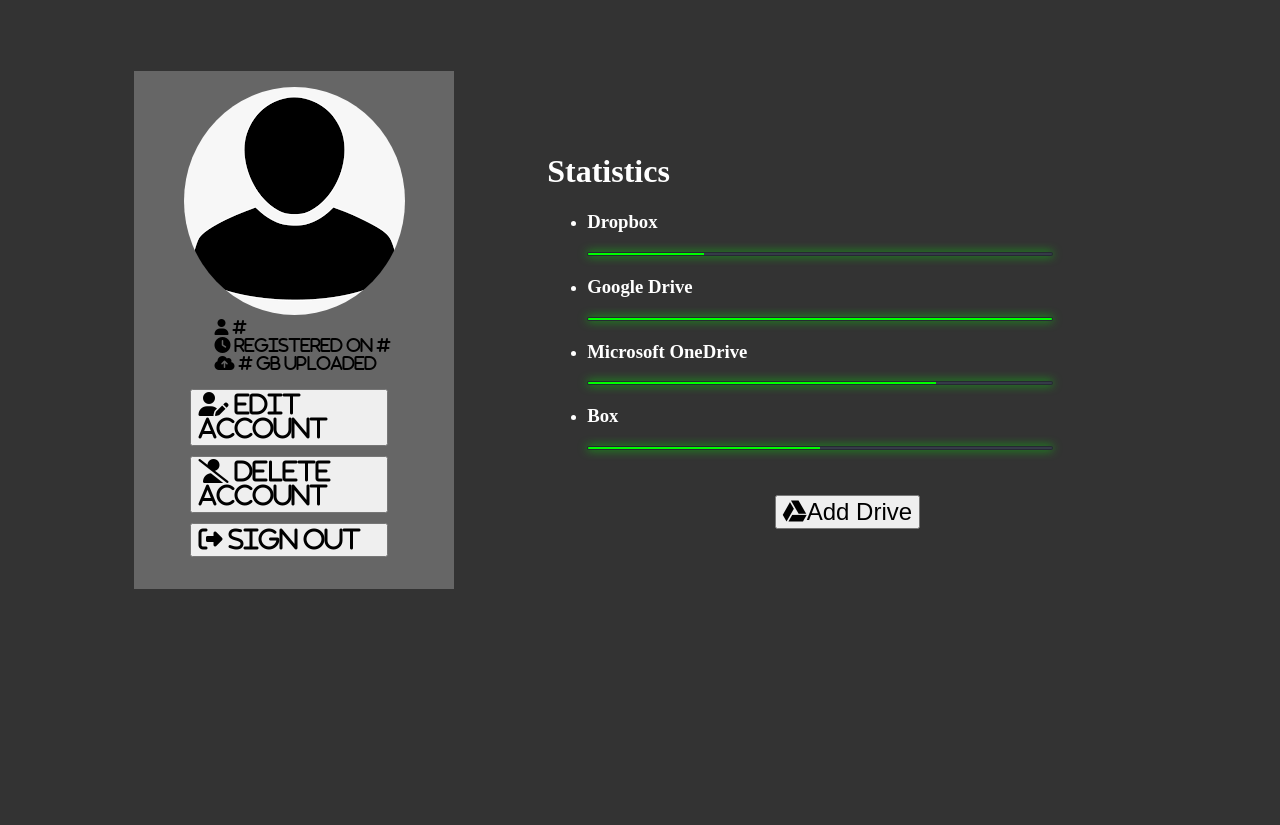
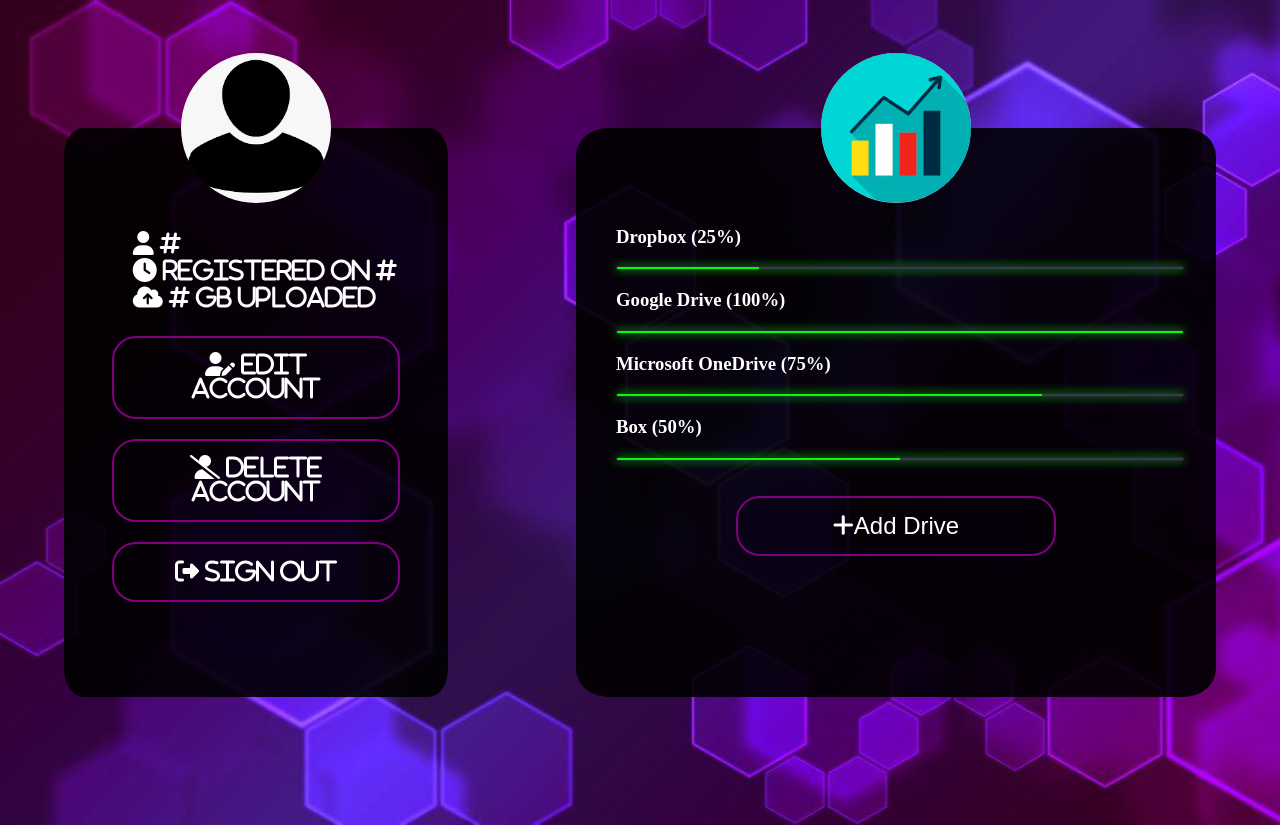
Before and after one commit to reloadedd/UniversalStorageTool, a website: page app/views/account.html in a window 1280 px wide. Before the commit the page ends 800 px from the top, so only its background shows below. Drawn offline with Linux system fonts and the light colour scheme.

Commit message:
user_entry&Account pages updates

```diff
--- a/app/views/account.html
+++ b/app/views/account.html
@@ -9,22 +9,27 @@
 </head>
 <body>
 <div class="account-details-container">
+
     <div class="left-side-details">
-        <div class="avatar-container">
         <img id="avatar-img" src="../../public/img/avatar.png" title="Profile avatar" alt="">
-        </div>
         <div class="list-account-info">
+            <ul>
+                <li>
                     <span class="user-info-span">
                         <i class="fas fa-user">   # </i>
                     </span>
-            <br/>
+                </li>
+                <li>
                     <span class="user-info-span">
                         <i class="fas fa-clock">   Registered on # </i>
                     </span>
-            <br/>
+                </li>
+                <li>
                     <span class="user-info-span">
                         <i class="fas fa-cloud-upload-alt">   # Gb uploaded </i>
                     </span>
+                </li>
+            </ul>
         </div>
         <div class="list-account-options">
             <button class="account-button">
@@ -41,10 +46,10 @@
 
     </div>
     <div class="right-side-details">
-        <h1>Statistics</h1>
+        <img id="statistics-img" src="../../public/img/statistics.png" title="Statistics icon" alt="">
         <ul>
             <li>
-                <h3>Dropbox</h3>
+                <h3>Dropbox<span> (25%)</span></h3>
                 <span class="bar">
                     <span class="dropbox-space">
                     </span>
@@ -52,7 +57,7 @@
             </li>
 
             <li>
-                <h3>Google Drive</h3>
+                <h3>Google Drive<span> (100%)</span></h3>
                 <span class="bar">
                     <span class="google-drive-space">
                     </span>
@@ -60,7 +65,7 @@
             </li>
 
             <li>
-                <h3>Microsoft OneDrive</h3>
+                <h3>Microsoft OneDrive<span> (75%)</span></h3>
                 <span class="bar">
                     <span class="microsoft-onedrive-space">
                     </span>
@@ -68,14 +73,14 @@
             </li>
 
             <li>
-                <h3>Box</h3>
+                <h3>Box<span> (50%)</span></h3>
                 <span class="bar">
                     <span class="box-space">
                     </span>
                 </span>
             </li>
         </ul>
-        <button class="add-drive-button"><i class="fab fa-google-drive"></i>Add Drive</button>
+        <button class="add-drive-button"><i class="fas fa-plus"></i>Add Drive</button>
     </div>
 
 
--- a/public/css/account.css
+++ b/public/css/account.css
@@ -1,65 +1,93 @@
 body{
-    background: #333;
+    margin: 0;
+    padding: 0;
+    background-image: url('../img/background.jpg');
+    background-size: cover;
 }
 .account-details-container {
+    display: flex;
+    flex-wrap: wrap;
 
-    width: 80%;
-    display: flex;
-    padding-left: 10%;
-    padding-right: 10%;
-    padding-top: 5%;
 }
 
 .left-side-details {
-    background: #666;
     min-width: 320px;
     width: 30%;
-    text-align: left;
+    margin: 10% auto;
 
+    background: rgba(0,0,0,0.9);
+    text-align: center;
+    border-radius: 5%;
 }
 
-.avatar-container {
-    padding-top: 5%;
-    text-align: center;
+.left-side-details > div{
+    position: relative;
+    top: -75px;
+}
+#statistics-img {
+    width: 150px;
+    height: 150px;
+    border-radius: 50%;
+    position: relative;
+    top:-75px;
 }
 
-#avatar-img {
-    border-radius: 50%;
+.list-account-info{
+    margin-top: 0;
+    color: white;
+    font-size: 24px;
+    text-align: left;
+    margin-left: 7.5%;
 }
 
-.list-account-info {
-    text-align: left;
-
+.account-button{
+    background: none;
+    display: block;
+    margin: 20px auto;
+    text-align: center;
+    border: 2px solid #800080;
+    padding: 14px 40px;
+    outline: none;
+    color: white;
+    border-radius: 24px;
+    transition: 0.25s;
+    cursor: pointer;
+    width: 75%;
+    font-size: 24px;
 }
 
-.user-info-span {
-    padding-left: 25%;
-}
-
-.list-account-options {
-    padding-top: 5%;
-    padding-left: 17.5%;
-}
-
-.account-button {
-
-    width: 75%;
-    font-size: 24px;
-    text-align: left;
-    margin-bottom: 10px;
-
+.account-button:hover{
+    background: #800080;
 }
 
 
 .right-side-details {
+    min-width: 320px;
+    min-height: inherit;
     width: 50%;
-    list-style-type: none;
-    margin: 60px auto;
+    margin: 10% auto;
     color: white;
+    background: rgba(0,0,0,0.9);
+    text-align: center;
+    border-radius: 5%;
+}
+#avatar-img {
+    width: 150px;
+    height: 150px;
+    border-radius: 50%;
+    position: relative;
+    top:-75px;
 }
 
-.right-side-details li{
-    margin: 20px 0;
+.right-side-details > ul{
+    margin-right: 5% ;
+    position: relative;
+    top: -75px;
+    text-align: left;
+}
+.right-side-details > button{
+    position: relative;
+    top: -75px;
 }
 
 .bar{
@@ -134,7 +162,25 @@
 }
 
 .add-drive-button{
-    margin-top: 5%;
-    margin-left: 45%;
+    background: none;
+    display: block;
+    margin: 35px auto;
+    text-align: center;
+    border: 2px solid #800080;
+    padding: 14px 40px;
+    outline: none;
+    color: white;
+    border-radius: 24px;
+    transition: 0.25s;
+    cursor: pointer;
     font-size: 24px;
+    width: 50%;
 }
+.add-drive-button:hover{
+    background: #800080;
+
+}
+
+ul{
+    list-style-type: none;
+}
--- /dev/null
+++ b/public/css/user_entry.css
@@ -0,0 +1,67 @@
+body{
+    margin: 0;
+    padding: 0;
+    background-image: url('../img/background.jpg');
+    background-size: cover;
+}
+#avatar{
+    width: 100px;
+    height: 100px;
+    border-radius: 50%;
+    position: absolute;
+    top: -50px;
+    left: calc(50% - 50px);
+}
+.user-entry-form{
+    width:300px;
+    padding: 40px;
+    position: absolute;
+    top: 50%;
+    left: 50%;
+    transform: translate(-50%,-50%);
+    background: rgba(0,0,0,0.9);
+    text-align: center;
+    border-radius: 5%;
+}
+
+.user-entry-form h1{
+    color: white;
+    text-transform: uppercase;
+    font-weight: 500;
+}
+
+.user-entry-form input[type = "text"],.user-entry-form input[type = "password"]{
+    background: none;
+    display: block;
+    margin: 20px auto;
+    text-align: center;
+    border: 2px solid #800080;
+    padding: 14px 10px;
+    outline: none;
+    color: white;
+    border-radius: 24px;
+    transition: 0.25s;
+}
+.user-entry-form input[type = "text"]:focus,.user-entry-form input[type = "password"]:focus{
+    width: 280px;
+    border-color: green;
+}
+
+
+.user-entry-form input[type = "submit"]{
+    background: none;
+    display: block;
+    margin: 20px auto;
+    text-align: center;
+    border: 2px solid #800080;
+    padding: 14px 40px;
+    outline: none;
+    color: white;
+    border-radius: 24px;
+    transition: 0.25s;
+    cursor: pointer;
+}
+
+.user-entry-form input[type = "submit"]:hover{
+    background: #800080;
+}
```
Also changed, not shown: app/views/user_entry.html (added, +18 -0 lines), public/img/background.jpg (added), public/img/statistics.png (added). Lines whose indentation alone changed are shown as unchanged.
